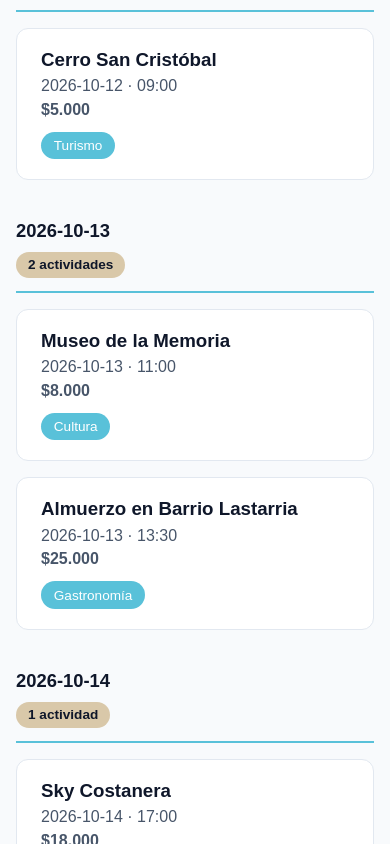
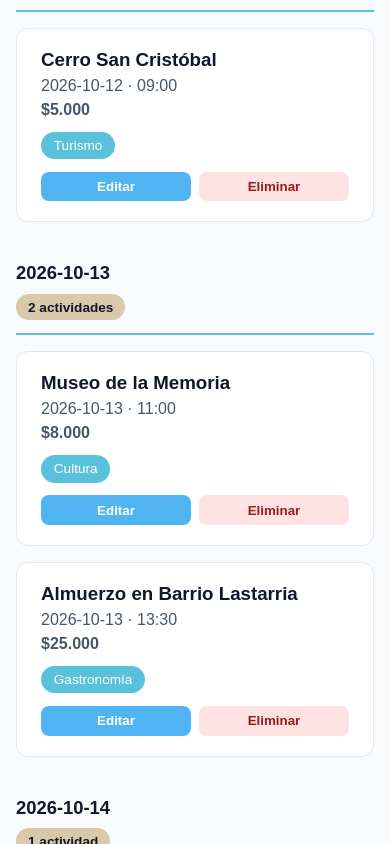
Before and after one commit to marycodder/viajes, a React (Vite) app: page /itinerario in a window 390 px wide. Shown: the part 960-1804 px from the top of the page. Built offline with nearby package versions, Linux system fonts and the light colour scheme.

Commit message:
Se agregó ediciín y eliminación de actividades

```diff
--- a/src/components/ActivityCard.jsx
+++ b/src/components/ActivityCard.jsx
@@ -1,4 +1,55 @@
-function ActivityCard({ actividad }) {
+import { useState } from 'react';
+
+function ActivityCard({
+  actividad,
+  onActualizarActividad,
+  onEliminarActividad,
+}) {
+  const [editando, setEditando] = useState(false);
+
+  const [formulario, setFormulario] = useState({
+    nombre: actividad.nombre,
+    fecha: actividad.fecha,
+    hora: actividad.hora,
+    categoria: actividad.categoria,
+    costo: actividad.costo,
+  });
+
+  const manejarCambio = (evento) => {
+    const { name, value } = evento.target;
+
+    setFormulario({
+      ...formulario,
+      [name]: value,
+    });
+  };
+
+  const guardarCambios = () => {
+    const actividadActualizada = {
+      ...actividad,
+      nombre: formulario.nombre,
+      fecha: formulario.fecha,
+      hora: formulario.hora,
+      categoria: formulario.categoria,
+      costo: Number(formulario.costo) || 0,
+    };
+
+    onActualizarActividad(actividadActualizada);
+    setEditando(false);
+  };
+
+  const cancelarEdicion = () => {
+    setFormulario({
+      nombre: actividad.nombre,
+      fecha: actividad.fecha,
+      hora: actividad.hora,
+      categoria: actividad.categoria,
+      costo: actividad.costo,
+    });
+
+    setEditando(false);
+  };
+
   const formatoMoneda = (valor) =>
     new Intl.NumberFormat('es-CL', {
       style: 'currency',
@@ -6,9 +57,96 @@ function ActivityCard({ actividad }) {
       maximumFractionDigits: 0,
     }).format(valor);
 
+  if (editando) {
+    return (
+      <article className="activity-card activity-card-editing">
+        <div className="inline-edit-form">
+          <div className="form-group">
+            <label>Nombre</label>
+
+            <input
+              name="nombre"
+              type="text"
+              value={formulario.nombre}
+              onChange={manejarCambio}
+            />
+          </div>
+
+          <div className="form-group">
+            <label>Categoría</label>
+
+            <select
+              name="categoria"
+              value={formulario.categoria}
+              onChange={manejarCambio}
+            >
+              <option value="Turismo">Turismo</option>
+              <option value="Cultura">Cultura</option>
+              <option value="Gastronomía">Gastronomía</option>
+              <option value="Paseo">Paseo</option>
+              <option value="Entretenimiento">Entretenimiento</option>
+            </select>
+          </div>
+
+          <div className="inline-edit-row">
+            <div className="form-group">
+              <label>Fecha</label>
+
+              <input
+                name="fecha"
+                type="date"
+                value={formulario.fecha}
+                onChange={manejarCambio}
+              />
+            </div>
+
+            <div className="form-group">
+              <label>Hora</label>
+
+              <input
+                name="hora"
+                type="time"
+                value={formulario.hora}
+                onChange={manejarCambio}
+              />
+            </div>
+
+            <div className="form-group">
+              <label>Costo</label>
+
+              <input
+                name="costo"
+                type="number"
+                min="0"
+                value={formulario.costo}
+                onChange={manejarCambio}
+              />
+            </div>
+          </div>
+
+          <div className="activity-buttons">
+            <button
+              className="edit-button"
+              onClick={guardarCambios}
+            >
+              Guardar
+            </button>
+
+            <button
+              className="cancel-button"
+              onClick={cancelarEdicion}
+            >
+              Cancelar
+            </button>
+          </div>
+        </div>
+      </article>
+    );
+  }
+
   return (
     <article className="activity-card">
-      <div>
+      <div className="activity-info">
         <h3>{actividad.nombre}</h3>
 
         <p>
@@ -22,7 +160,27 @@ function ActivityCard({ actividad }) {
         </p>
       </div>
 
-      <span>{actividad.categoria}</span>
+      <div className="activity-actions">
+        <span className="activity-category">
+          {actividad.categoria}
+        </span>
+
+        <div className="activity-buttons">
+          <button
+            className="edit-button"
+            onClick={() => setEditando(true)}
+          >
+            Editar
+          </button>
+
+          <button
+            className="delete-button"
+            onClick={() => onEliminarActividad(actividad.id)}
+          >
+            Eliminar
+          </button>
+        </div>
+      </div>
     </article>
   );
 }
--- a/src/components/ActivityForm.jsx
+++ b/src/components/ActivityForm.jsx
@@ -1,6 +1,6 @@
 import { useState } from 'react';
 
-function ActivityForm({ agregarActividad }) {
+function ActivityForm({ onAgregarActividad }) {
   const [formulario, setFormulario] = useState({
     nombre: '',
     fecha: '',
@@ -43,7 +43,7 @@ function ActivityForm({ agregarActividad }) {
       favorito: false,
     };
 
-    agregarActividad(nuevaActividad);
+    onAgregarActividad(nuevaActividad);
 
     setFormulario({
       nombre: '',
--- a/src/pages/Itinerario.jsx
+++ b/src/pages/Itinerario.jsx
@@ -5,12 +5,35 @@ import ActivityCard from '../components/ActivityCard';
 import ActivityForm from '../components/ActivityForm';
 
 function Itinerario() {
-  const [actividades, setActividades] = useState(
-    actividadesIniciales);
+  const [actividades, setActividades] = useState(actividadesIniciales);
 
   const agregarActividad = (nuevaActividad) => {
     setActividades([
-        ...actividades, nuevaActividad]);
+      ...actividades,
+      nuevaActividad,
+    ]);
+  };
+
+  const eliminarActividad = (id) => {
+    const confirmar = window.confirm(
+      '¿Seguro que quieres eliminar esta actividad?'
+    );
+
+    if (!confirmar) return;
+
+    setActividades(
+      actividades.filter((actividad) => actividad.id !== id)
+    );
+  };
+
+  const actualizarActividad = (actividadActualizada) => {
+    setActividades(
+      actividades.map((actividad) =>
+        actividad.id === actividadActualizada.id
+          ? actividadActualizada
+          : actividad
+      )
+    );
   };
 
   const actividadesOrdenadas = [...actividades].sort((a, b) => {
@@ -20,7 +43,8 @@ const actividadesOrdenadas = [...actividades].sort((a, b) => {
     return fechaA - fechaB;
   });
 
-  const actividadesPorFecha = actividadesOrdenadas.reduce((grupos, actividad) => {
+  const actividadesPorFecha = actividadesOrdenadas.reduce(
+    (grupos, actividad) => {
       const fecha = actividad.fecha;
 
       if (!grupos[fecha]) {
@@ -30,7 +54,9 @@ const actividadesOrdenadas = [...actividades].sort((a, b) => {
       grupos[fecha].push(actividad);
 
       return grupos;
-  }, {});
+    },
+    {}
+  );
 
   return (
     <main className="itinerary-page">
@@ -42,7 +68,9 @@ const actividadesOrdenadas = [...actividades].sort((a, b) => {
         </p>
       </section>
 
-        <ActivityForm agregarActividad={agregarActividad} />
+      <ActivityForm
+        onAgregarActividad={agregarActividad}
+      />
 
       <section className="itinerary-content">
         {Object.entries(actividadesPorFecha).map(
@@ -50,6 +78,7 @@ const actividadesOrdenadas = [...actividades].sort((a, b) => {
             <div className="itinerary-day" key={fecha}>
               <div className="itinerary-date">
                 <h3>{fecha}</h3>
+
                 <span>
                   {actividadesDelDia.length}{' '}
                   {actividadesDelDia.length === 1
@@ -63,6 +92,8 @@ const actividadesOrdenadas = [...actividades].sort((a, b) => {
                   <ActivityCard
                     key={actividad.id}
                     actividad={actividad}
+                    onActualizarActividad={actualizarActividad}
+                    onEliminarActividad={eliminarActividad}
                   />
                 ))}
               </div>
--- a/src/styles/styles.css
+++ b/src/styles/styles.css
@@ -263,6 +263,37 @@ a {
   text-align: center;
 }
 
+.activity-actions {
+  display: flex;
+  flex-direction: column;
+  align-items: flex-end;
+  gap: 0.8rem;
+}
+
+.activity-buttons {
+  display: flex;
+  gap: 0.5rem;
+}
+
+.edit-button,
+.delete-button {
+  padding: 0.45rem 0.8rem;
+  border: none;
+  border-radius: 8px;
+  font-weight: 600;
+  cursor: pointer;
+}
+
+.edit-button {
+  background-color: var(--color-secondary);
+  color: white;
+}
+
+.delete-button {
+  background-color: #FEE2E2;
+  color: #991B1B;
+}
+
 /* ITINERARIO */
 
 .itinerary-page {
@@ -324,7 +355,6 @@ a {
 
 .activity-form {
   max-width: 700px;
-
   margin-bottom: 3rem;
   padding: 2rem;
 
@@ -345,7 +375,6 @@ a {
   flex-direction: column;
 
   gap: 0.5rem;
-
   margin-bottom: 1.25rem;
 }
 
@@ -406,6 +435,40 @@ a {
   border-radius: 8px;
 }
 
+/* EDICIÓN INLINE DE ACTIVIDADES */
+
+.activity-card-editing {
+  display: block;
+}
+
+.inline-edit-form {
+  width: 100%;
+}
+
+.inline-edit-row {
+  display: grid;
+  grid-template-columns: 1fr 1fr 1fr;
+
+  gap: 1rem;
+}
+
+.cancel-button {
+  padding: 0.45rem 0.8rem;
+
+  border: none;
+  border-radius: 8px;
+
+  background-color: var(--color-border);
+  color: var(--color-text);
+
+  font-weight: 600;
+
+  cursor: pointer;
+}
+
+.cancel-button:hover {
+  background-color: var(--color-sand);
+}
 /* RESPONSIVE */
 
 @media (max-width: 768px) {
@@ -493,11 +556,32 @@ a {
     gap: 0.6rem;
   }
 
-  .form-row {
+  .activity-actions {
+  width: 100%;
+  align-items: flex-start;
+}
+
+.activity-buttons {
+  width: 100%;
+}
+
+.edit-button,
+.delete-button {
+  flex: 1;
+}
+
+.form-row {
   grid-template-columns: 1fr;
 }
 
 .activity-form {
   padding: 1.5rem;
 }
+.inline-edit-row {
+  grid-template-columns: 1fr;
 }
+
+.inline-edit-form {
+  width: 100%;
+}
+}
```
Lines whose indentation alone changed are shown as unchanged.
